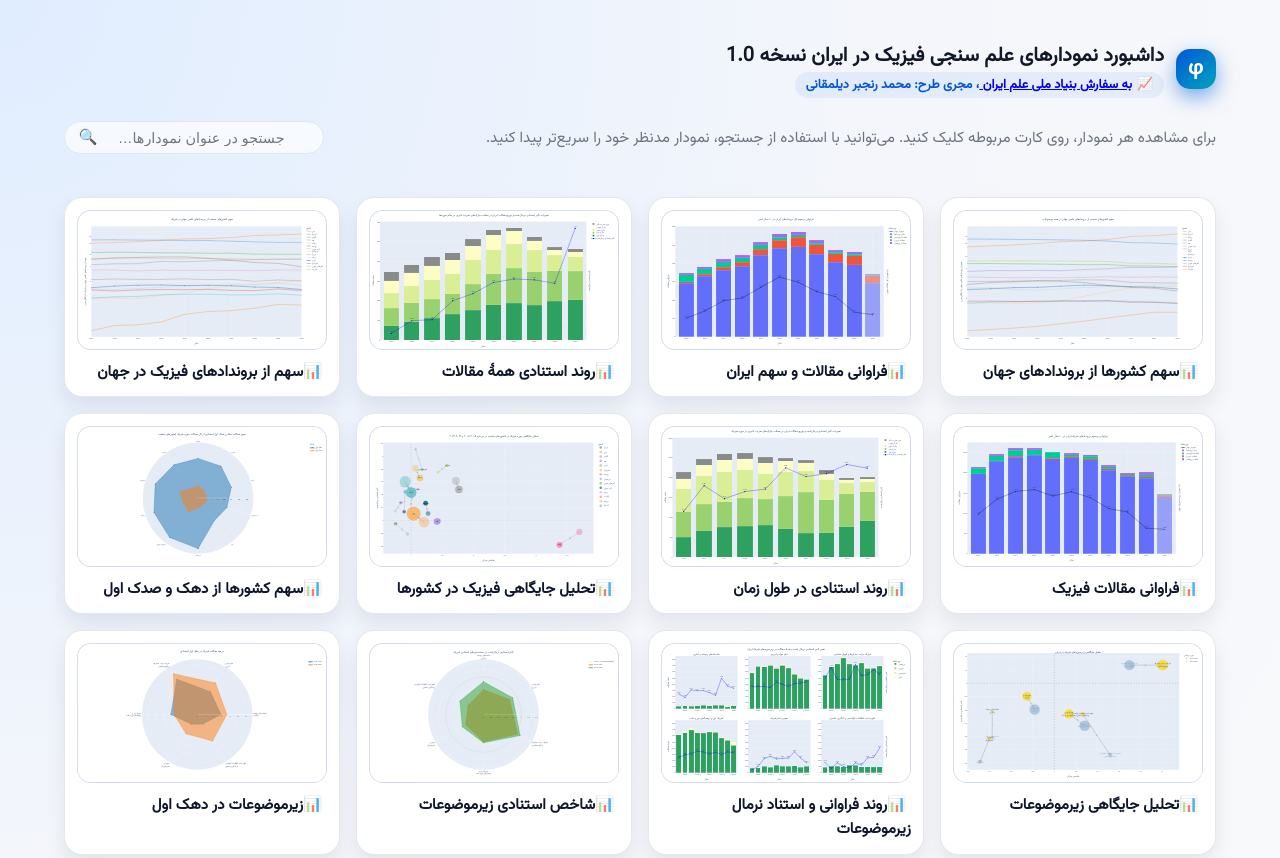
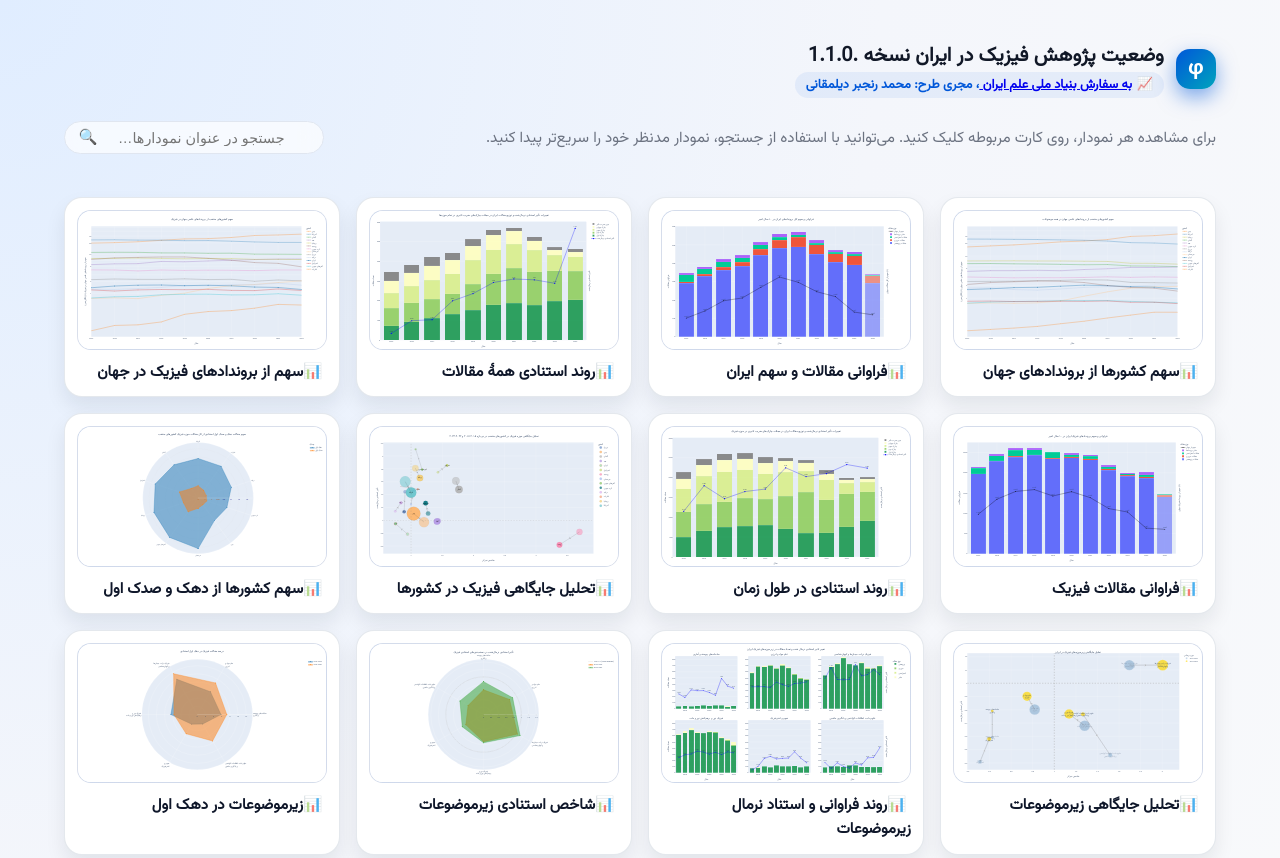
Before and after one commit to MoRanjbarDi/insf_sci_metrics, a plain HTML site: page index.html in a window 1280 px wide. Shown: the top 858 px of the page. Drawn offline with Linux system fonts and the light colour scheme.

Commit message:
Update index.html title

```diff
--- a/index.html
+++ b/index.html
@@ -4,7 +4,7 @@
 <head>
 <meta charset="utf-8">
 <meta name="viewport" content="width=device-width, initial-scale=1">
-<title>داشبورد نمودارهای علم سنجی فیزیک در ایران نسخه .1.1.0</title>
+<title>وضعیت پژوهش فیزیک در ایران نسخه .1.1.0</title>
 <link rel="icon" href="favicon.ico">
 <style>
 @font-face { font-family: Vazirmatn; src: url('plots/fonts/webfonts/Vazirmatn-Regular.woff2') format('woff2'); font-weight:400; }
@@ -252,7 +252,7 @@ body {
         <div class="header-top">
             <div class="app-icon">φ</div>
             <div>
-                <div class="app-title">داشبورد نمودارهای علم سنجی فیزیک در ایران نسخه 1.0</div>
+                <div class="app-title">وضعیت پژوهش فیزیک در ایران نسخه .1.1.0</div>
                 <div class="badge">
                     <span>📈</span>
                         <span>
```
